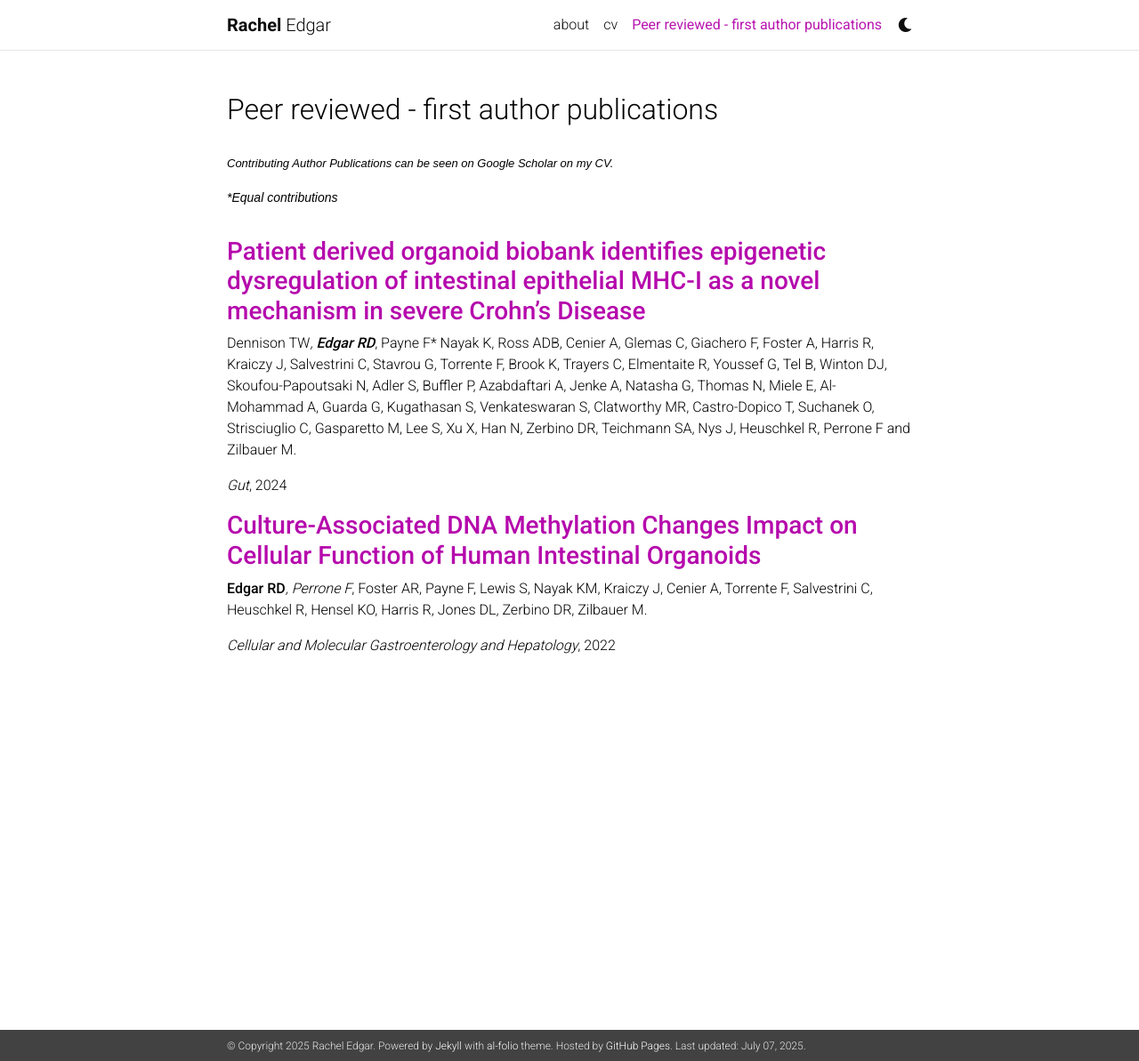
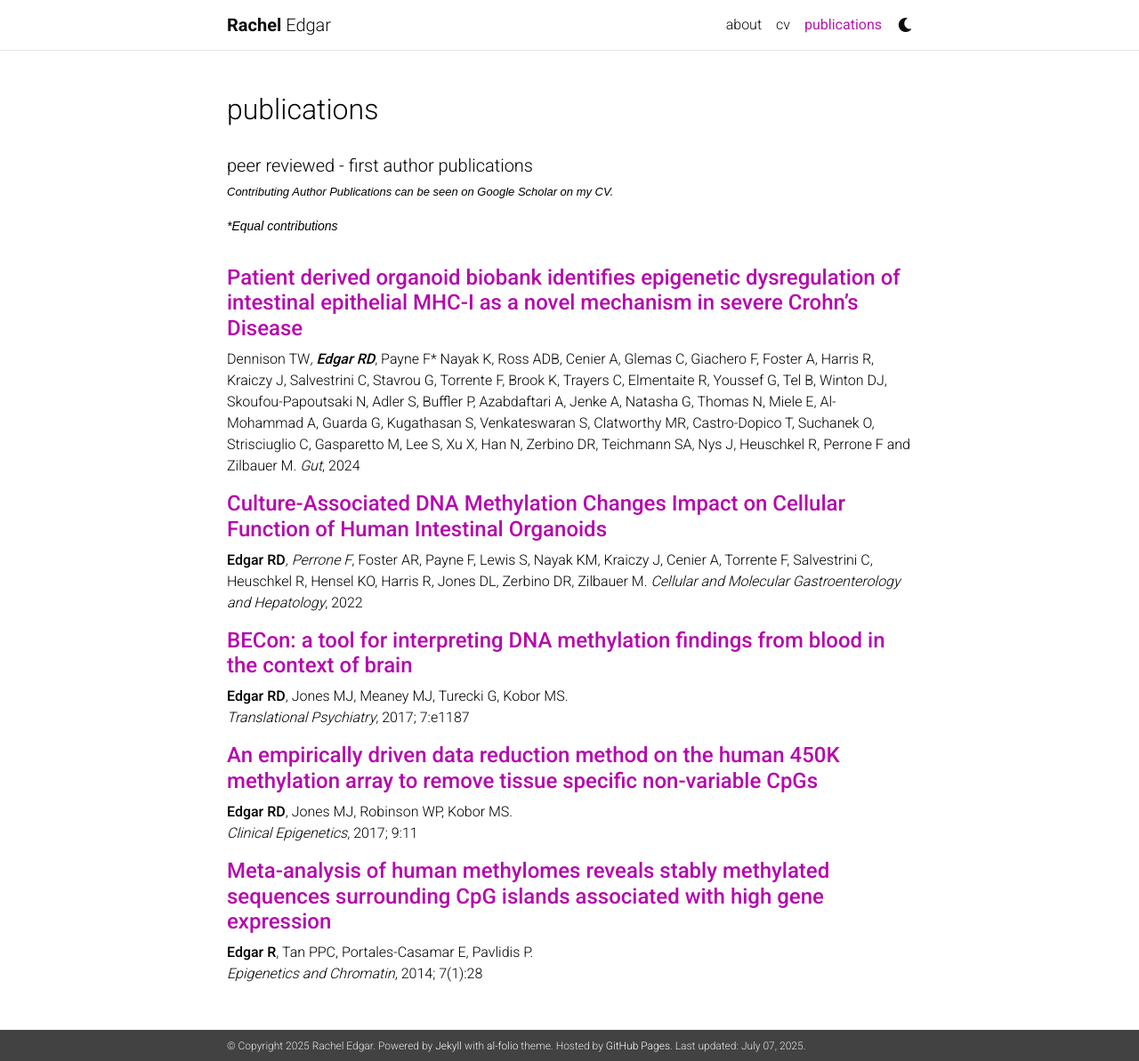
Before and after one commit to redgar598/racheledgar, a Jekyll site: the page built from _pages/publications.md, in a window 1280 px wide and 1193 px high. Shown: the whole window at 89% size. Built offline with Jekyll 4.4.1, drawn with Linux system fonts in a browser that asks for light colours; comment, search, counter and statistics services are not loaded; a style sheet for code colours, icons or effects is not loaded.

Commit message:
Update publications.md

```diff
--- a/_pages/publications.md
+++ b/_pages/publications.md
@@ -1,10 +1,12 @@
 ---
 layout: page
 permalink: /publications/
-title: Peer reviewed - first author publications
+title: publications
 nav: true
 nav_order: 4
 ---
+
+##### peer reviewed - first author publications
 
 <div class="publication" style="margin-bottom: 2rem; line-height: 1.6; font-family: Arial, sans-serif;">
   <!-- Additional note -->
@@ -17,14 +19,22 @@ nav_order: 4
 
 
 
-### **[Patient derived organoid biobank identifies epigenetic dysregulation of intestinal epithelial MHC-I as a novel mechanism in severe Crohn’s Disease](https://gut.bmj.com/content/73/9/1464)**
-
+#### **[Patient derived organoid biobank identifies epigenetic dysregulation of intestinal epithelial MHC-I as a novel mechanism in severe Crohn’s Disease](https://gut.bmj.com/content/73/9/1464)**
 Dennison TW*, **Edgar RD***, Payne F* Nayak K, Ross ADB, Cenier A, Glemas C, Giachero F, Foster A, Harris R, Kraiczy J, Salvestrini C, Stavrou G, Torrente F, Brook K, Trayers C, Elmentaite R, Youssef G, Tel B, Winton DJ, Skoufou-Papoutsaki N, Adler S, Buffler P, Azabdaftari A, Jenke A, Natasha G, Thomas N, Miele E, Al-Mohammad A, Guarda G, Kugathasan S, Venkateswaran S, Clatworthy MR, Castro-Dopico T, Suchanek O, Strisciuglio C, Gasparetto M, Lee S, Xu X, Han N, Zerbino DR, Teichmann SA, Nys J, Heuschkel R, Perrone F and Zilbauer M.
-
 *Gut*,  2024
 
-### **[Culture-Associated DNA Methylation Changes Impact on Cellular Function of Human Intestinal Organoids]([https://gut.bmj.com/content/73/9/1464](https://www.cmghjournal.org/article/S2352-345X(22)00186-2/fulltext))**
+#### **[Culture-Associated DNA Methylation Changes Impact on Cellular Function of Human Intestinal Organoids](https://www.cmghjournal.org/article/S2352-345X(22)00186-2/fulltext)**
+**Edgar RD***, Perrone F*, Foster AR, Payne F, Lewis S, Nayak KM, Kraiczy J, Cenier A, Torrente F, Salvestrini C, Heuschkel R, Hensel KO, Harris R, Jones DL, Zerbino DR, Zilbauer M.
+*Cellular and Molecular Gastroenterology and Hepatology*,  2022
 
-**Edgar RD***, Perrone F*, Foster AR, Payne F, Lewis S, Nayak KM, Kraiczy J, Cenier A, Torrente F, Salvestrini C, Heuschkel R, Hensel KO, Harris R, Jones DL, Zerbino DR, Zilbauer M.
+#### **[BECon: a tool for interpreting DNA methylation findings from blood in the context of brain](https://www.nature.com/articles/tp201729)**
+**Edgar RD**, Jones MJ, Meaney MJ, Turecki G, Kobor MS.
+*Translational Psychiatry*, 2017; 7:e1187
 
-*Cellular and Molecular Gastroenterology and Hepatology*,  2022
+#### **[An empirically driven data reduction method on the human 450K methylation array to remove tissue specific non-variable CpGs](https://clinicalepigeneticsjournal.biomedcentral.com/articles/10.1186/s13148-017-0315-6)**
+**Edgar RD**, Jones MJ, Robinson WP, Kobor MS.
+*Clinical Epigenetics*, 2017; 9:11
+
+#### **[Meta-analysis of human methylomes reveals stably methylated sequences surrounding CpG islands associated with high gene expression](https://epigeneticsandchromatin.biomedcentral.com/articles/10.1186/1756-8935-7-28)**
+**Edgar R**, Tan PPC, Portales-Casamar E, Pavlidis P.
+*Epigenetics and Chromatin*, 2014; 7(1):28
```
